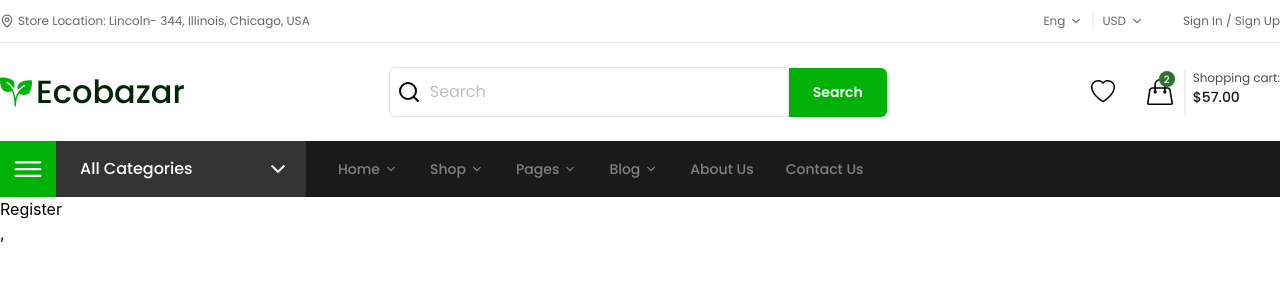
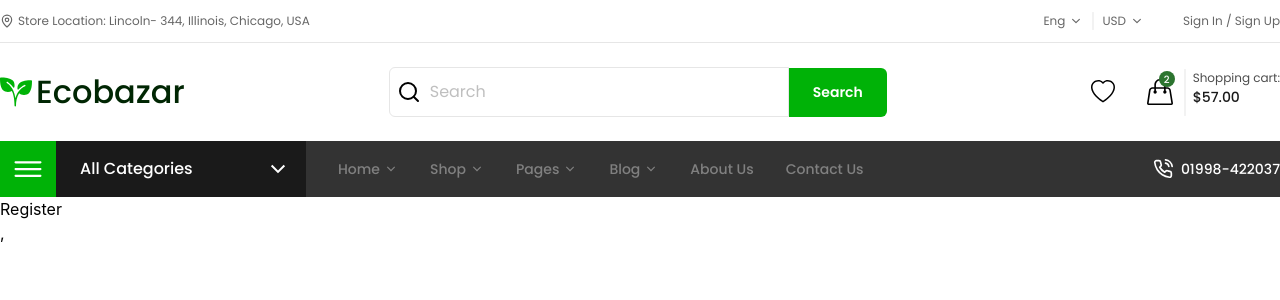
Before and after one commit to shayanabdullah/Eco-bazar, a React (Vite) app: page /register in a window 1280 px wide. Shown: the top 300 px of the page. Built offline with nearby package versions, Linux system fonts and the light colour scheme.

Commit message:
finish navber

```diff
--- a/src/components/Navber.jsx
+++ b/src/components/Navber.jsx
@@ -5,6 +5,7 @@ import Container from "./layouts/Container";
 import { IoIosMenu } from "react-icons/io";
 import { CgChevronDown } from "react-icons/cg";
 import { Link } from "react-router";
+import { FiPhoneCall } from "react-icons/fi";
 
 const Navber = () => {
   const navLinks = [
@@ -45,7 +46,7 @@ const Navber = () => {
       variants={fadeIn("down", 0.2)}
       initial="hidden"
       whileInView="show"
-      className="bg-gray-9"
+      className="bg-gray-8"
     >
       <Container>
         <motion.div
@@ -54,7 +55,9 @@ const Navber = () => {
           initial="hidden"
           whileInView="show"
         >
+          {/* right */}
           <motion.div className="right flex items-center gap-x-8 h-full">
+
             {/* Categories */}
             <motion.div
               variants={fadeIn("up", 0.2)}
@@ -71,7 +74,7 @@ const Navber = () => {
               {/* TEXT BOX */}
               <motion.div
                 variants={fadeIn("down", 0.3)}
-                className="w-full flex items-center justify-between pr-4 pl-6 bg-gray-8 text-white py-4 min-h-full min-w-62.5 font-poppins font-medium text-body-md"
+                className="w-full flex items-center justify-between pr-4 pl-6 bg-gray-9 cursor-pointer text-white py-4 min-h-full min-w-62.5 font-poppins font-medium text-body-md"
               >
                 <h2>All Categories</h2>
 
@@ -83,11 +86,12 @@ const Navber = () => {
                 </motion.div>
               </motion.div>
             </motion.div>
+
             {/* Nav Links */}
             <div className="navlinks">
               <ul className="flex items-center gap-x-8">
                 {navLinks.map((link, index) => (
-                  <Link to={link.Link}>
+                  <Link to={link.Link} key={index}>
                     <li className="flex items-center gap-x-1 text-gray-5 font-poppins font-medium text-body-sm">{link.navItem}
                         {link.dropDown &&  <CgChevronDown/>}
                     </li>
@@ -96,6 +100,12 @@ const Navber = () => {
               </ul>
             </div>
           </motion.div>
+
+          {/* Left */}
+          <div className="flex items-center gap-x-2 font-poppins font-medium text-body-sm text-white cursor-pointer ">
+            <FiPhoneCall className="text-xl" />
+            <p>01998-422037</p>
+          </div>
         </motion.div>
       </Container>
     </motion.nav>
```
